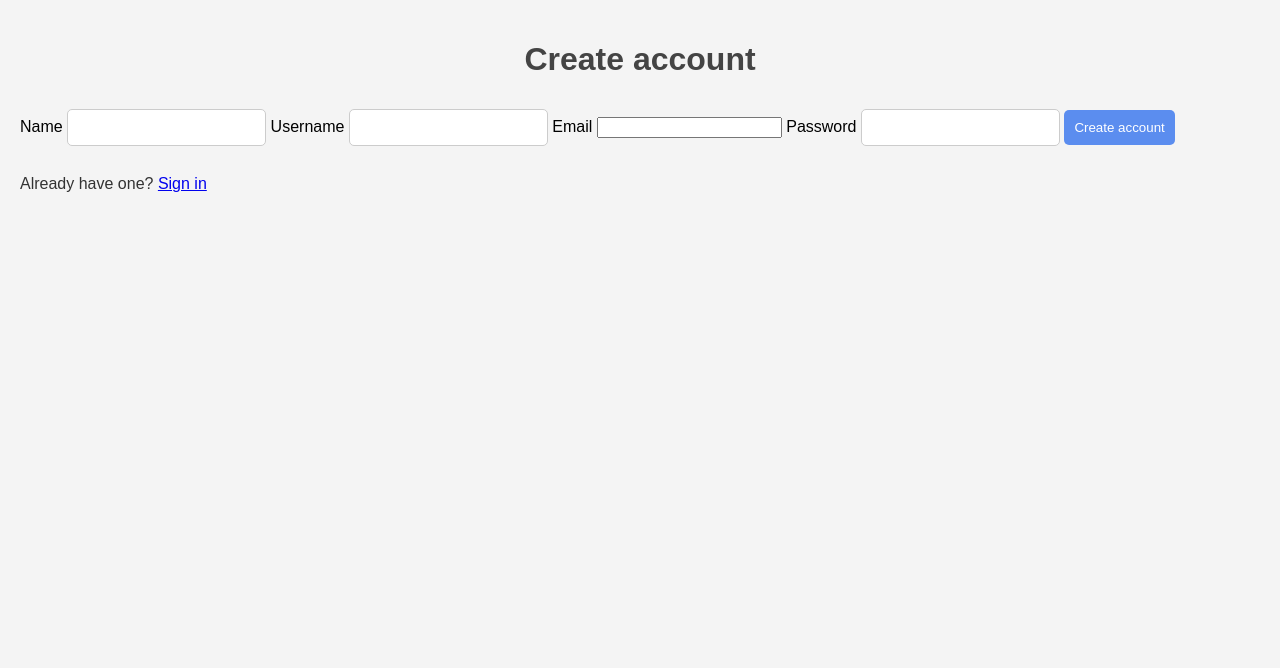
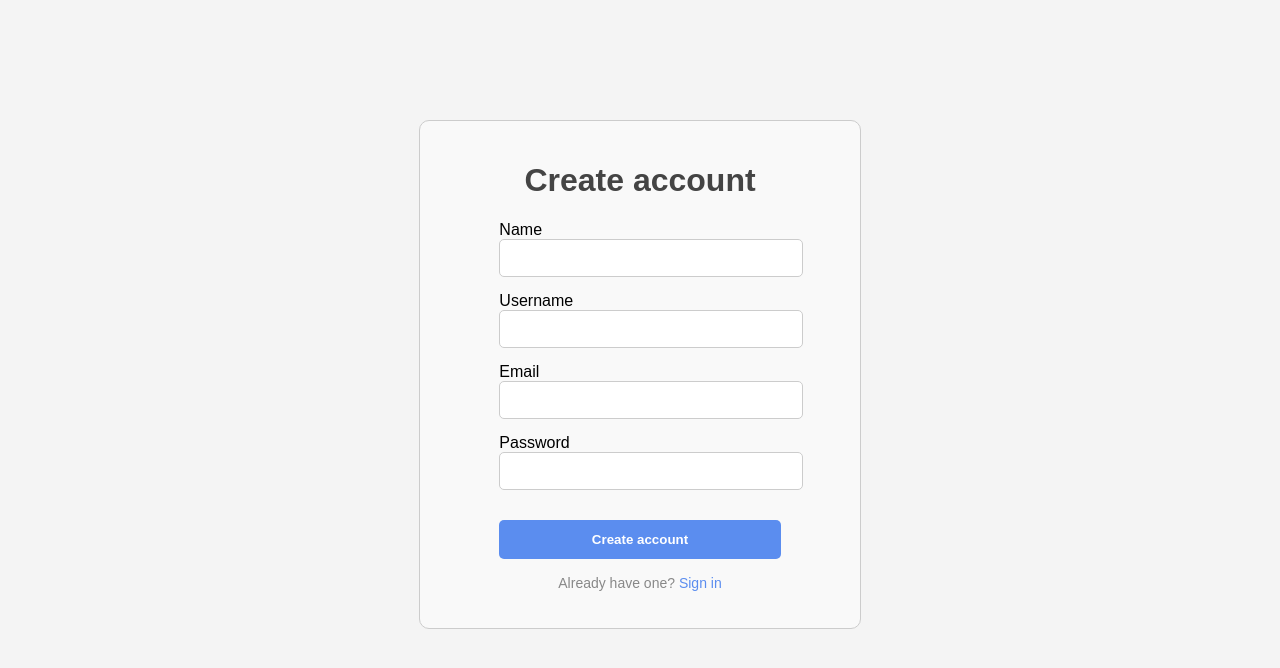
Before and after one commit to Daniel-7733/bookshelf, a Flask app: page /register in a window 1280 px wide. Shown: the top 668 px of the page. Run offline with Flask 3, Linux system fonts and the light colour scheme.

Commit message:
Adding the css to login and register

```diff
--- a/static/css/auth.css
+++ b/static/css/auth.css
@@ -1,32 +1,59 @@
+/* .login-form styling */
 .login-form {
     display: flex;
     flex-direction: column;
-  width: 300px;
-  margin: 200px auto;
+    align-items: center;  /* Center the form content horizontally */
+    width: 100%;
+    max-width: 400px;  /* Set max-width to control the form's size */
+    margin: 100px auto;  /* Center the form vertically on the page */
     padding: 20px;
     border: 1px solid #ccc;
     border-radius: 10px;
     background-color: #f9f9f9;
 }
 
-
-input[type="text"], input[type="password"] {
+/* Style input elements */
+input[type="text"], input[type="email"], input[type="password"] {
+    width: 100%;  /* Make input fields take full width of the container */
+    max-width: 350px;  /* Optional: Limit max-width to keep inputs from getting too wide */
     padding: 10px;
+    margin-bottom: 15px;  /* Space between input fields */
+    border: 1px solid #ccc;
+    border-radius: 5px;
+    font-size: 14px;
 }
 
-
-input[type="text"], input[type="password"] {
-  margin-bottom: 10px;
-  border: 1px solid #ccc;
-  border-radius: 5px;
-}
-
+/* Button styling */
 button {
-  padding: 10px;
-  margin-top: 10px;
+    padding: 12px 20px;
+    margin-top: 15px;
     border: none;
     border-radius: 5px;
     background-color: #5b8def;
     color: white;
+    font-weight: bold;
     cursor: pointer;
+    transition: background-color 0.3s ease;
+    width: 100%;  /* Center the button and make it same width as inputs */
+    max-width: 350px;
 }
+
+button:hover {
+    background-color: #4a78c4;  /* Darken button color on hover */
+}
+
+/* Styling for links and other text */
+.muted {
+    font-size: 14px;
+    text-align: center;
+    color: #888;
+}
+
+.muted a {
+    color: #5b8def;
+    text-decoration: none;
+}
+
+.muted a:hover {
+    text-decoration: underline;  /* Underline on hover */
+}
--- a/static/css/main.css
+++ b/static/css/main.css
@@ -139,3 +139,11 @@ p {
   border: 1px solid #f5c6cb;
   border-radius: 5px;
 }
+
+/* Responsive adjustments for small screens */
+@media (max-width: 600px) {
+    .login-form {
+        margin: 20px;
+        width: 100%;
+    }
+}
--- a/templates/register.html
+++ b/templates/register.html
@@ -6,20 +6,21 @@
 {% endblock %}
 
 {% block content %}
+    <div class="login-form">
         <form method="POST" action="{{ url_for('register') }}" class="auth-card">
         <h1>Create account</h1>
 
         <label for="name">Name</label>
-    <input id="name" name="name" type="text" required>
+        <input id="name" name="name" type="text" required><br>
 
         <label for="username">Username</label>
-    <input id="username" name="username" type="text" required>
+        <input id="username" name="username" type="text" required><br>
 
         <label for="email">Email</label>
-    <input id="email" name="email" type="email" required>
+        <input id="email" name="email" type="email" required><br>
 
         <label for="password">Password</label>
-    <input id="password" name="password" type="password" required>
+        <input id="password" name="password" type="password" required><br>
 
         <button type="submit" class="btn-primary">Create account</button>
 
@@ -28,4 +29,5 @@
           <a href="{{ url_for('login') }}">Sign in</a>
         </p>
       </form>
+    </div>
 {% endblock %}
```
Also changed, not shown: templates/login.html (+4 -3 lines). Lines whose indentation alone changed are shown as unchanged.
